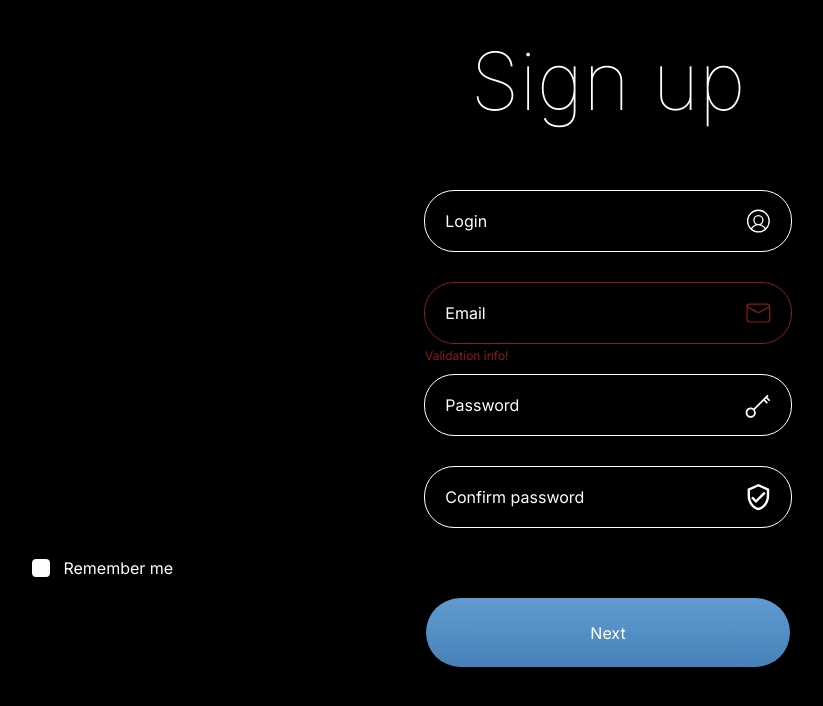
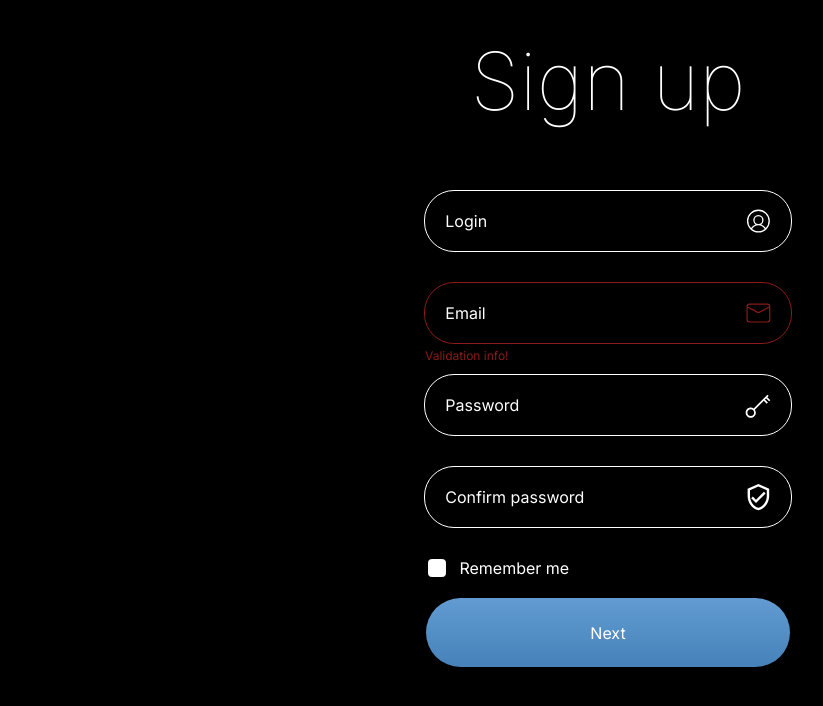
Before and after one commit to PiotrKinder/LiftLog, a React (Vite) app in the folder ClientApp/LiftLogClientApp/: page / in a window 1280 px wide. Shown: the top 706 px of the page, without its empty margins (32-855 px from the left). Built offline with nearby package versions, Linux system fonts and the light colour scheme.

Commit message:
Checkbox center quick fix

```diff
--- a/ClientApp/LiftLogClientApp/src/controls/checkbox/Checkbox.module.css
+++ b/ClientApp/LiftLogClientApp/src/controls/checkbox/Checkbox.module.css
@@ -13,7 +13,9 @@
   max-width: 100%;
   margin-top: 10px;
   margin-bottom: 20px;
-  margin-left: 5%;
+  width: 360px;
+  margin-inline: auto;
+
   }
 
   .checkbox_wrapper .visuallyhidden {
```
